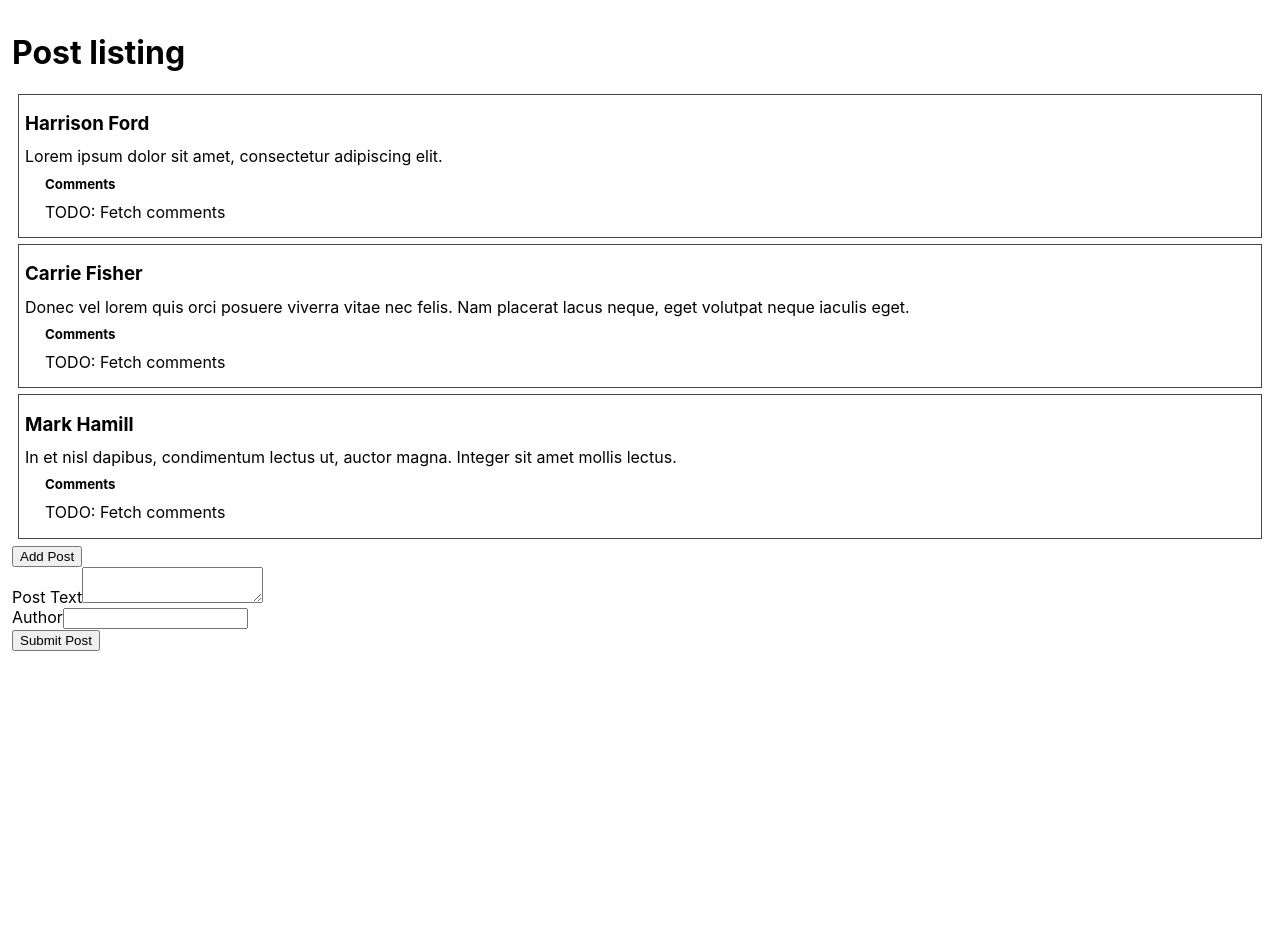
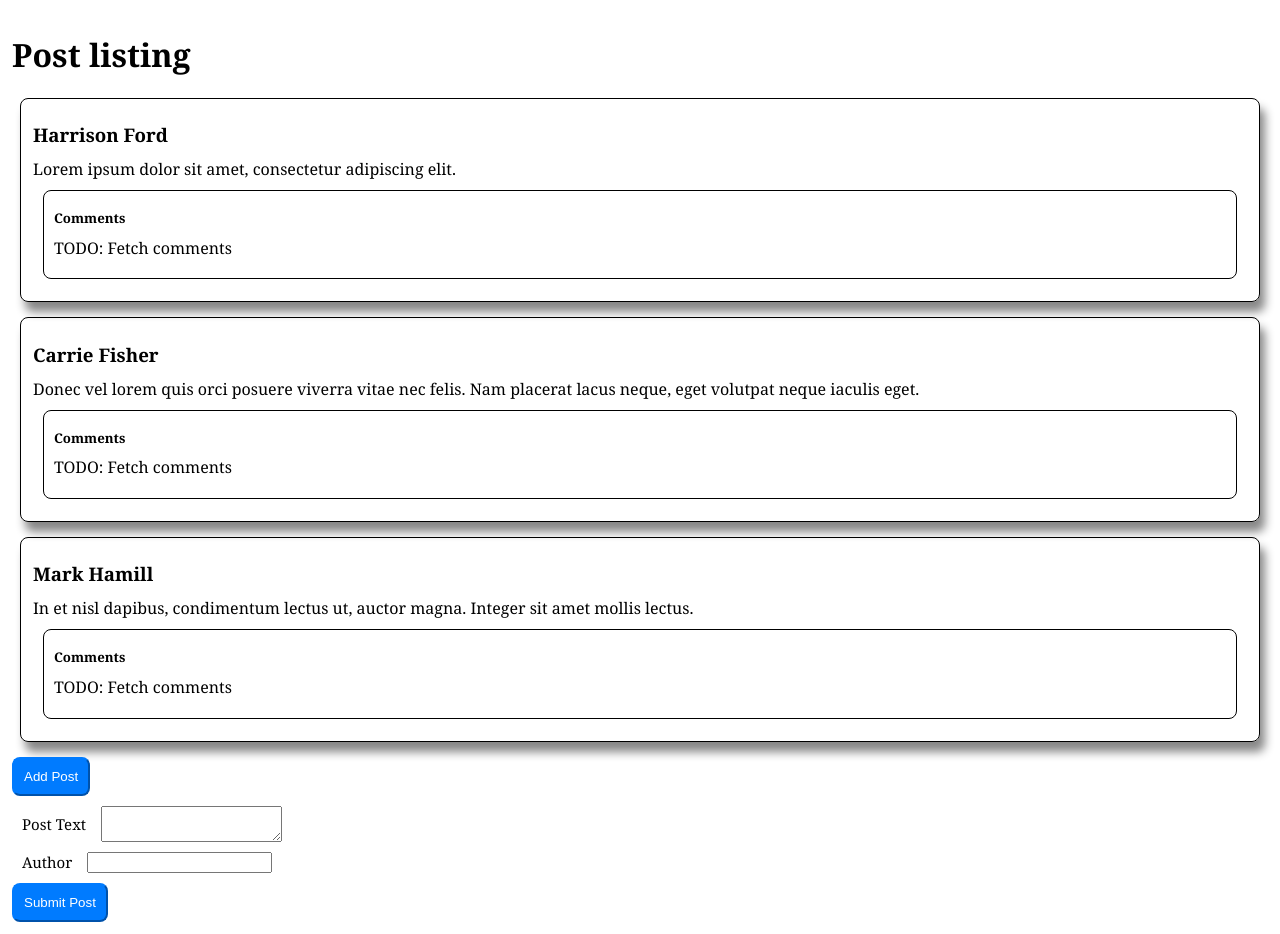
Before and after one commit to crowdlab-uk/interview-app, a React (Create React App) app: page / in a window 1280 px wide. Both pictures are taken after a click on the button "Add Post". Before the commit the page ends 800 px from the top, so only its background shows below. Built offline with nearby package versions, Linux system fonts and the light colour scheme; data requests are answered from the project's data file.

Commit message:
styling updated

```diff
--- a/src/AddPost.js
+++ b/src/AddPost.js
@@ -1,4 +1,7 @@
 import React from 'react';
+
+
+
 
 class AddPost extends React.Component {
     constructor(props) {
@@ -32,26 +35,29 @@ class AddPost extends React.Component {
             body: JSON.stringify(data),
         })
     }
+
     render() {
         return (
             <form onSubmit={this.handleSubmit}>
-                <div>
+                <div className = "form-field">
                     <label>
                         Post Text
-                        <textarea value={this.state.postText} onChange={this.changePostText}></textarea>
                     </label>
+                    <textarea value={this.state.postText} onChange={this.changePostText} className="form-input" required></textarea>
                 </div>
-                <div>
+                <div className = "form-field">
                     <label>
                         Author
-                        <input type="text" value={this.state.postAuthor} onChange={this.changePostAuthor}></input>
                     </label>
+                    <input type="text" value={this.state.postAuthor} onChange={this.changePostAuthor} className="form-input" required></input>
                 </div>
-                <button type="submit">Submit Post</button>
+                <button type="submit" className = "Subpost" > Submit Post </button>
+
             </form>
         )
     }
 
+
 }
 
 export default AddPost;
--- a/src/App.css
+++ b/src/App.css
@@ -1,3 +1,17 @@
+body {
+  font-family: Georgia, 'Times New Roman', Times, serif;
+}
+
+button{
+  border-radius: 8px;
+  color: #fff;
+  background-color: #007bff;
+  border-color: #007bff;
+  padding: 10px;
+
+}
+
+
 .App {
   text-align: left;
   padding: 12px;
@@ -21,3 +35,18 @@
 .App-link {
   color: #09d3ac;
 }
+
+.form-field{
+  margin: 10px;
+  font-size: 15px;
+  font: bolder;
+  box-sizing: content-box;
+  display: flex;
+  align-items: center;
+}
+
+
+
+.form-input{
+  margin-left: 15px;
+}
--- a/src/Post.js
+++ b/src/Post.js
@@ -13,14 +13,25 @@ type Props = {
 };
 
 const Wrapper = styled.div`
-  border: 1px solid #444;
-  padding: 6px;
-  margin: 6px;
+border: 1px solid #444;
+border-radius: 8px;
+border-color: black;
+color: black;
+padding: 12px;
+margin: 15px 8px;
+box-shadow: 5px 10px 10px #888;
 `;
 
 const CommentsWrapper = styled.div`
   margin-left: 20px;
+  border: .5px solid black;
+  margin: 10px;
+  padding: 10px;
+  border-radius: 8px
 `;
+
+
+
 
 function Post({ post }: Props) {
   return (
```
Also changed, not shown: 1 other file (tests, documents, lock files or other folders).
